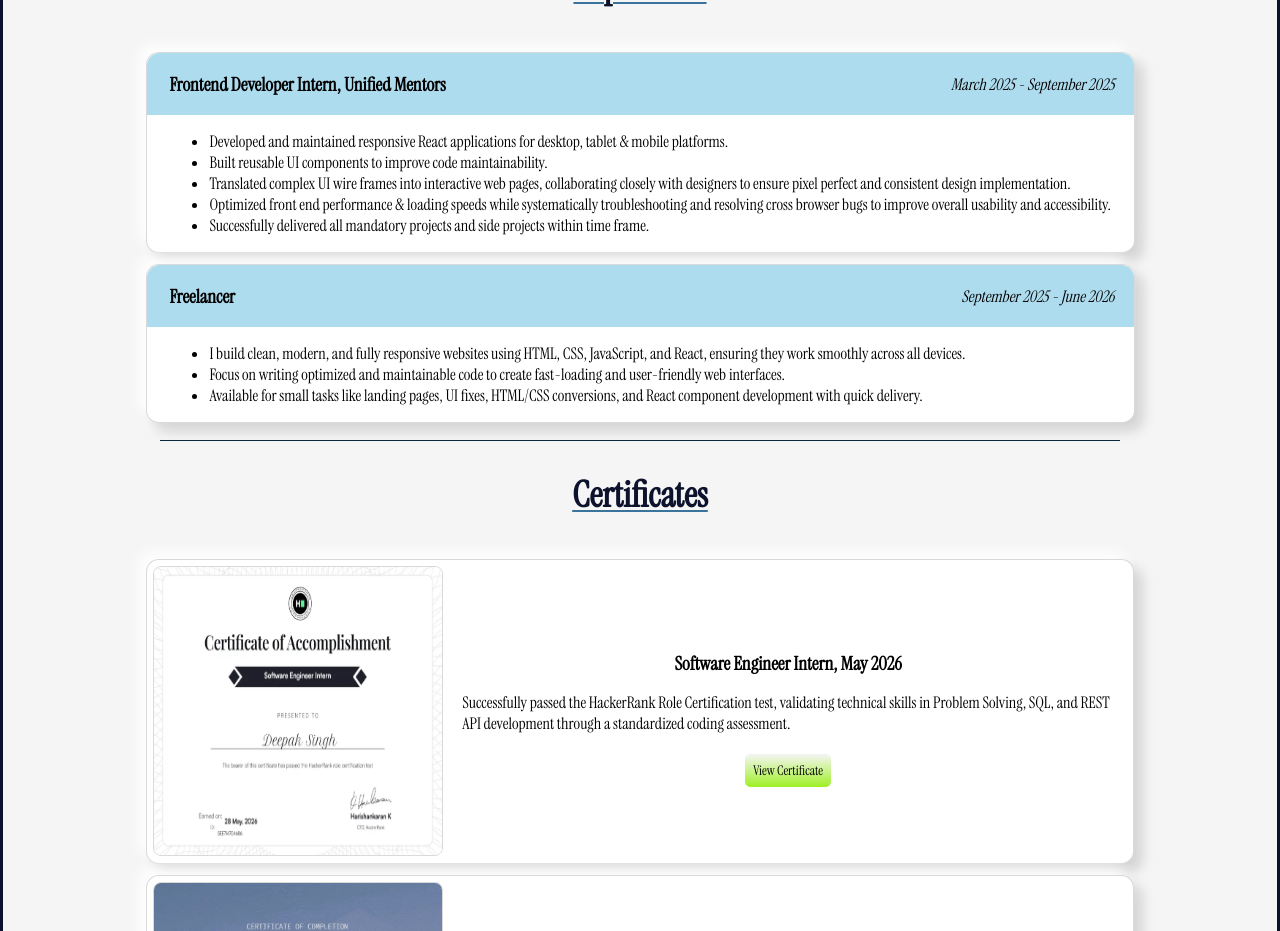
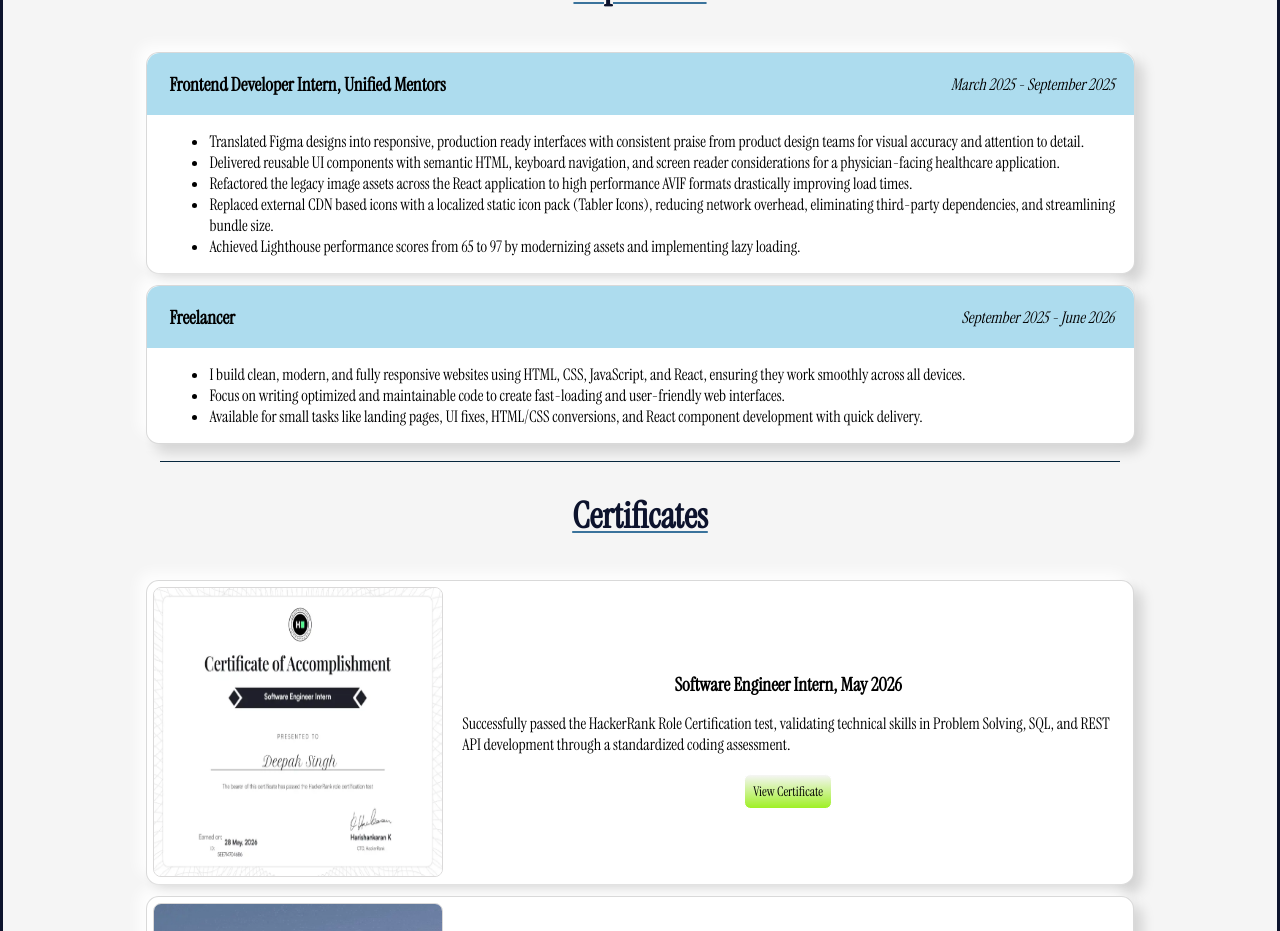
Before and after one commit to DeepakSingh9999/Portfolio, a React (Vite) app: page / in a window 1280 px wide. Shown: the part 3700-4631 px from the top of the page. Built offline with nearby package versions, Linux system fonts and the light colour scheme; no server answers.

Commit message:
Update experiences.jsx

```diff
--- a/src/assets/components/experiences.jsx
+++ b/src/assets/components/experiences.jsx
@@ -15,11 +15,11 @@ export default function Experience(){
                         </header>
                         <div className="experience-description">
                             <ul>
-                                <li>Developed and maintained responsive React applications for desktop, tablet &amp; mobile platforms.</li>
-                                <li>Built reusable UI components to improve code maintainability.</li>
-                                <li>Translated complex UI wire frames into interactive web pages, collaborating closely with designers to ensure pixel perfect and consistent design implementation.</li>
-                                <li>Optimized front end performance &amp; loading speeds while systematically troubleshooting and resolving cross browser bugs to improve overall usability and accessibility.</li>
-                                <li>Successfully delivered all mandatory projects and side projects within time frame.</li>
+                                <li>Translated Figma designs into responsive, production ready interfaces with consistent praise from product design teams for visual accuracy and attention to detail.</li>
+                                <li>Delivered reusable UI components with semantic HTML, keyboard navigation, and screen reader considerations for a physician-facing healthcare application.</li>
+                                <li>Refactored the legacy image assets across the React application to high performance AVIF formats drastically improving load times.</li>
+                                <li>Replaced external CDN based icons with a localized static icon pack (Tabler Icons), reducing network overhead, eliminating third-party dependencies, and streamlining bundle size.</li>
+                                <li>Achieved Lighthouse performance scores from 65 to 97 by modernizing assets and implementing lazy loading.</li>
                             </ul>
                         </div>
                     </article>
```
